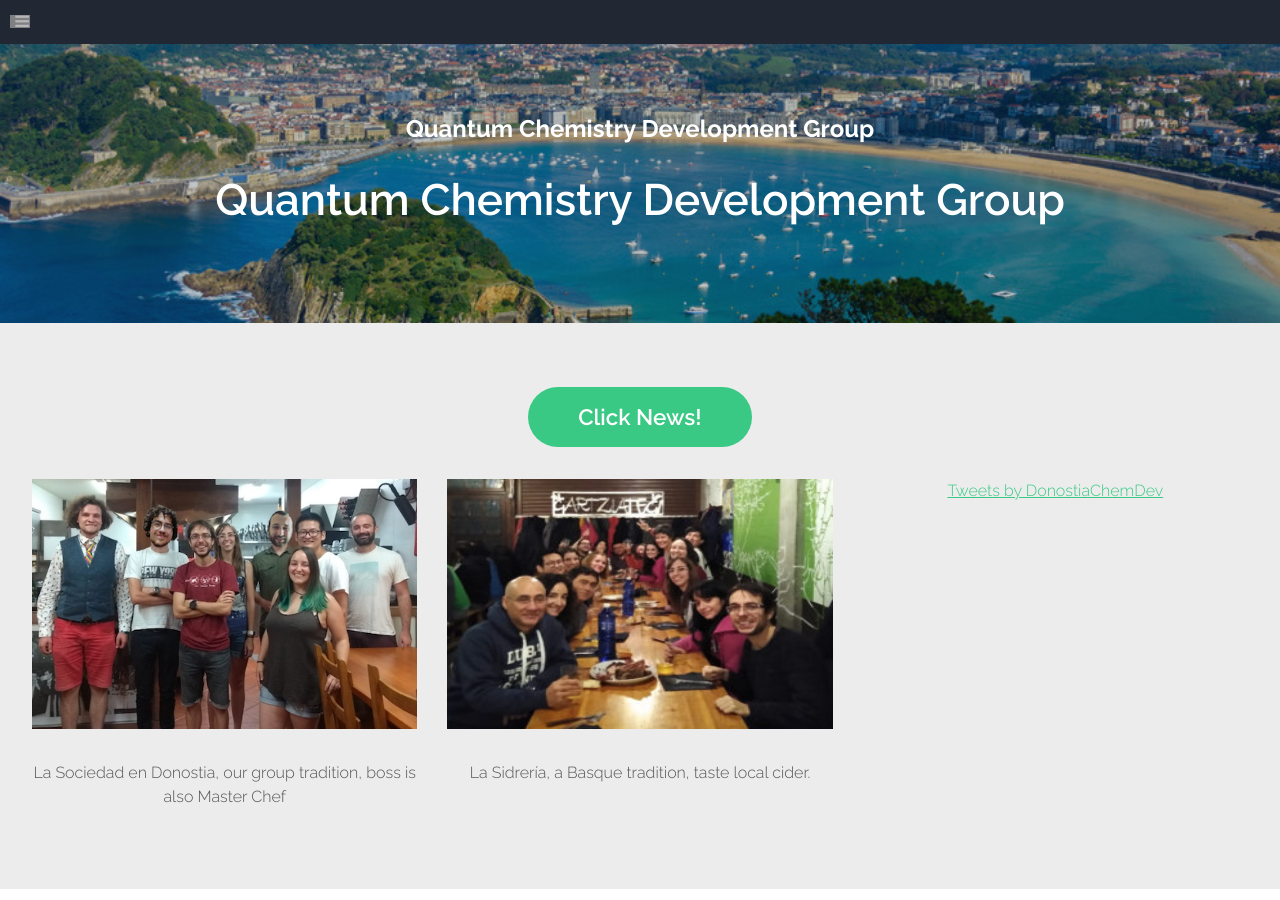
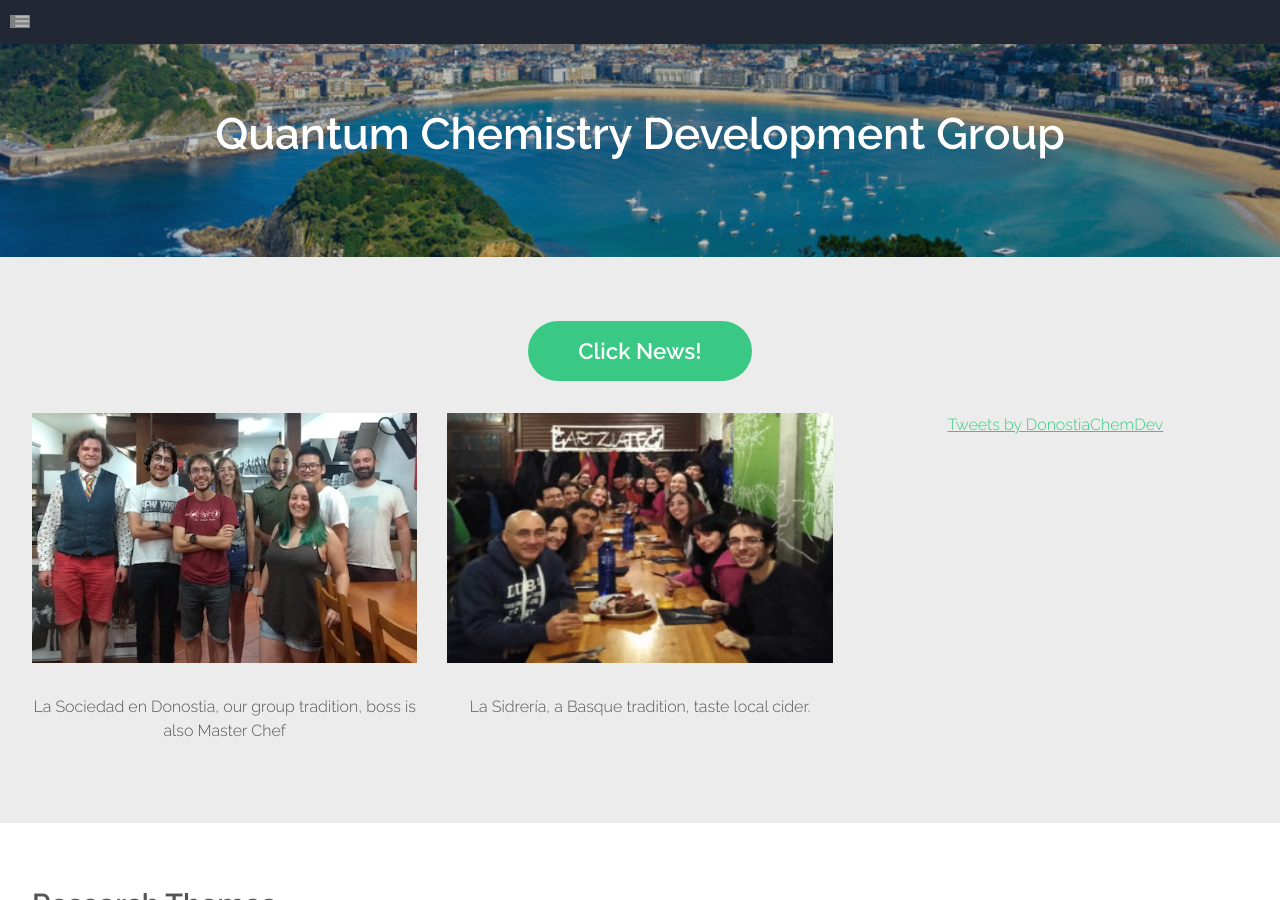
Before and after one commit to old-jekyll-templates/Horizons-Jekyll-Theme, a Jekyll site: the page built from index.html, in a window 1280 px wide and 900 px high. Built offline with Jekyll 4.4.1, drawn with Linux system fonts in a browser that asks for light colours; the list of posts is cut into pages by our own code; comment, search, counter and statistics services are not loaded; grey boxes are pictures that could not be loaded.

Commit message:
Update landing.html

```diff
--- a/_layouts/landing.html
+++ b/_layouts/landing.html
@@ -8,7 +8,7 @@ layout: default
 
 					<!-- Logo -->
 						<!--  <h1><a href="#" id="logo">{{ page.title }}</a></h1>  -->
-                                                <h2>Quantum Chemistry Development Group</h2>
+
 					{% include nav.html %}
 
 					<!-- Banner -->
```
